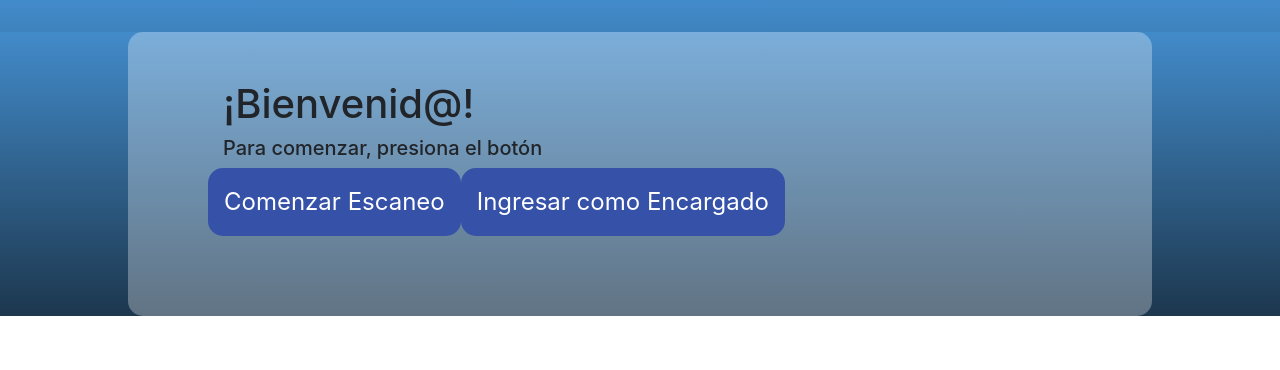
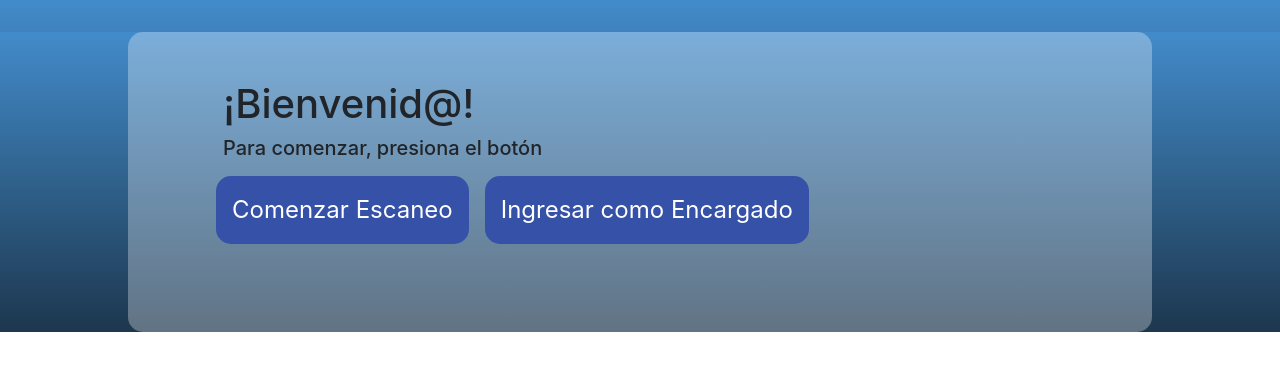
Before and after one commit to kslotes/appmovilFront, a React (Create React App) app: page /inicio in a window 1280 px wide. Shown: the top 370 px of the page. Built offline with nearby package versions, Linux system fonts and the light colour scheme.

Commit message:
Agrego espaciado entre botones

```diff
--- a/src/components/Inicio.js
+++ b/src/components/Inicio.js
@@ -18,12 +18,16 @@ function Inicio() {
       </div>
       <h5>Para comenzar, presiona el botón</h5>
       <div className="row">
+        <div className="p-2">
           <Link to="/menu">
             <StyledButton>Comenzar Escaneo</StyledButton>
           </Link>
+        </div>
+       <div className="p-2">
           <Link to="/login">
             <StyledButton>Ingresar como Encargado </StyledButton>
           </Link>
+        </div>
       </div>
     </div>
   );
```
Lines whose indentation alone changed are shown as unchanged.
